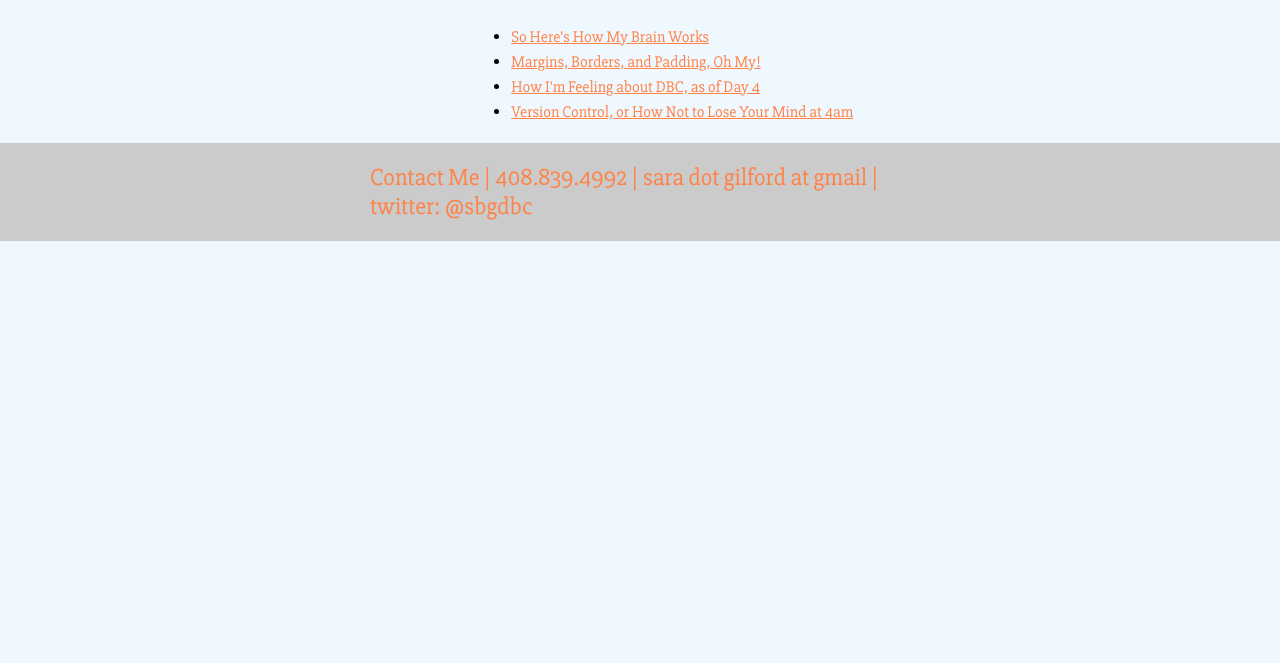
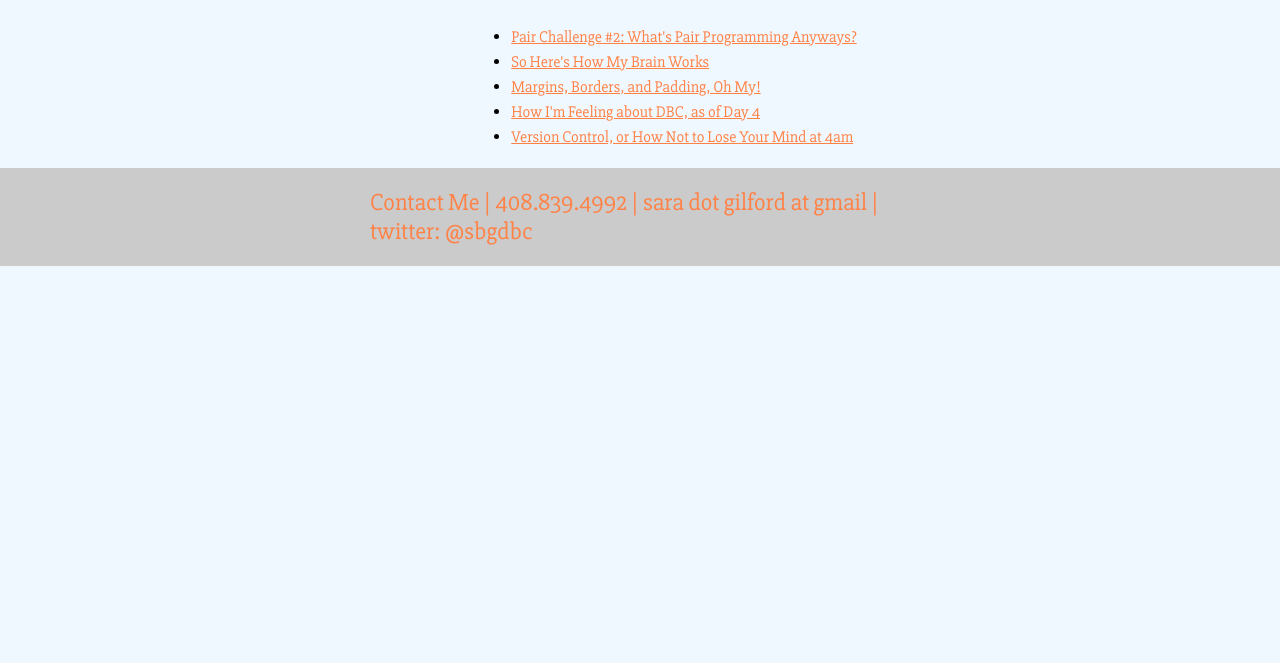
Before and after one commit to saragilford/mysite, a plain HTML site: page blog/landing-page.html in a window 1280 px wide. Shown: the part 137-800 px from the top of the page. Drawn offline with Linux system fonts and the light colour scheme; files that its build step writes are made by us from their sources.

Commit message:
Update landing page with GPS

```diff
--- a/blog/landing-page.html
+++ b/blog/landing-page.html
@@ -9,6 +9,7 @@
 <body>
   <h1>Blog</h1>
   <ul>
+    <li><a href="../../phase-0-unit-1/week-3/9-gps1-2/gps1-2.html">Pair Challenge #2: What's Pair Programming Anyways?</a></li>
     <li><a href="c3_thinking-style.html">So Here's How My Brain Works</a></li>
     <li><a href="t2-css-design.html">Margins, Borders, and Padding, Oh My!</a></li>
     <li><a href="c1-chefs-kitchen.html">How I'm Feeling about DBC, as of Day 4</a></li>
```
